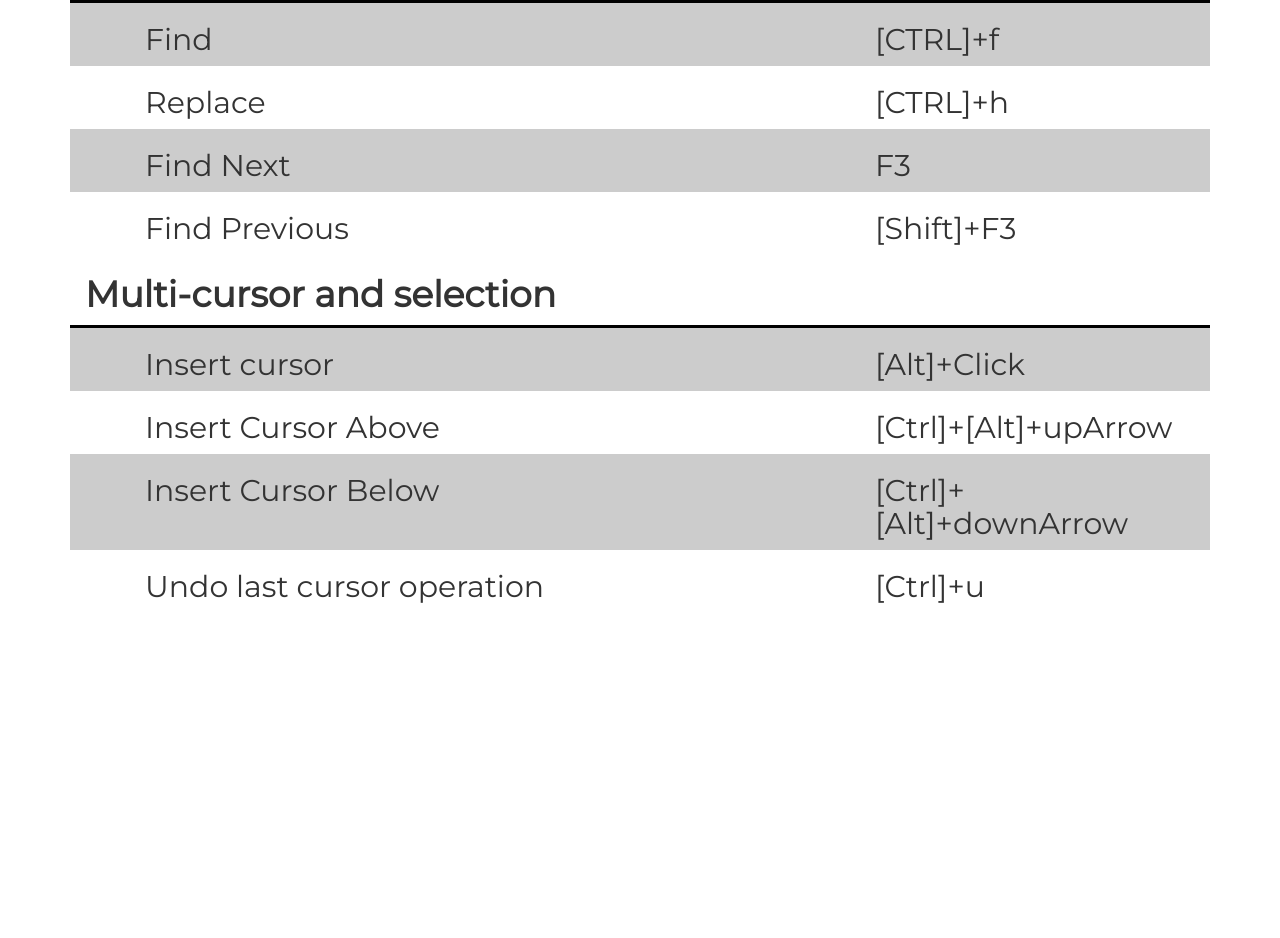
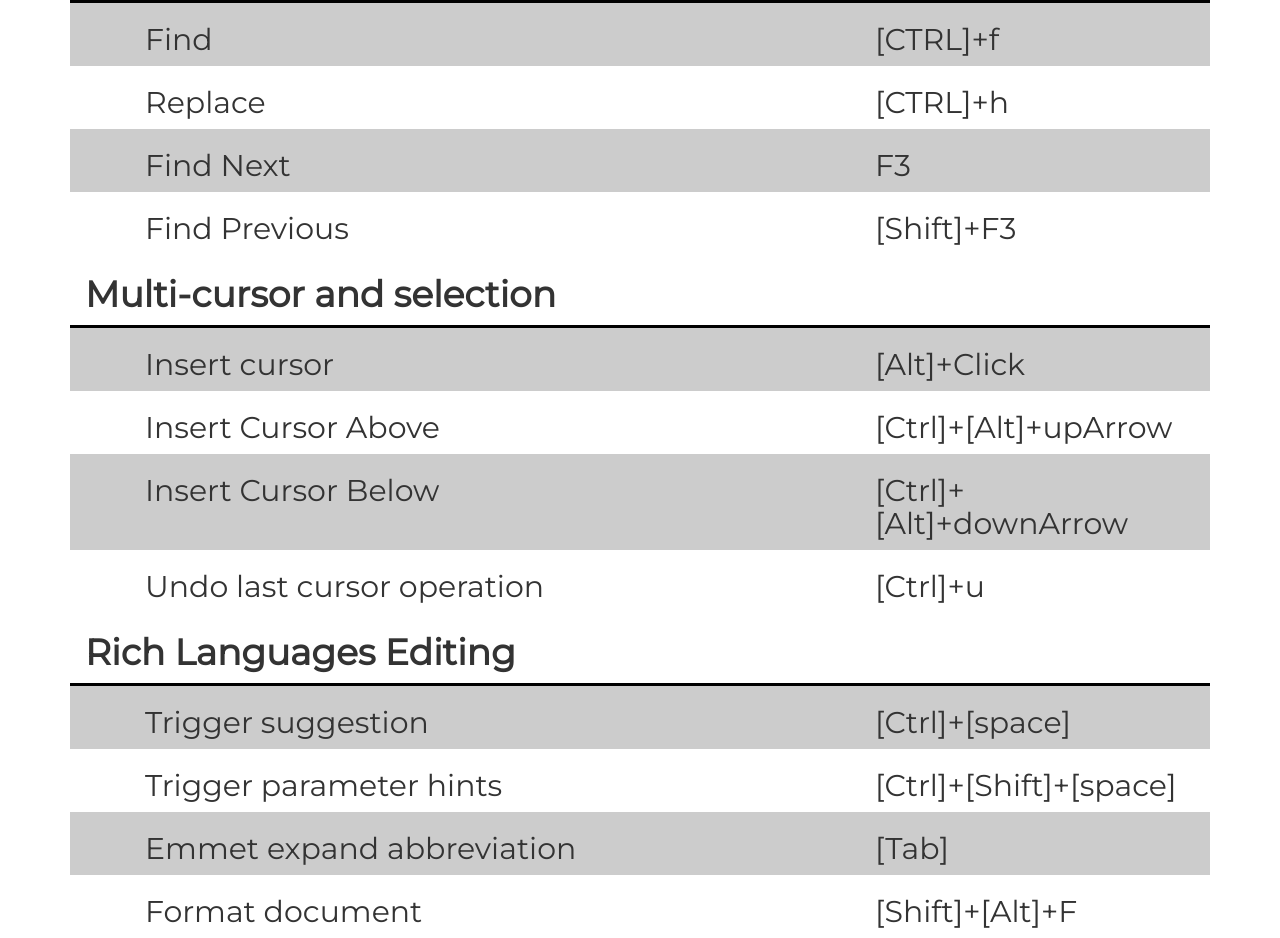
Before and after one commit to jamielacivita/VSC_shortcuts, a plain HTML site: page index.html in a window 1280 px wide. Shown: the part 821-1759 px from the top of the page. Before the commit the page ends 1434 px from the top, so only its background shows below. Drawn offline with nearby package versions, Linux system fonts and the light colour scheme.

Commit message:
added rich languages editing

```diff
--- a/index.html
+++ b/index.html
@@ -280,11 +280,67 @@
 </div>
 <!--End Here-->
 
-<!--Paste Multi Cursor and selection above Here-->
+<div id="container_richLanguagesEditing" class="container richLanguagesEditing">
+    <div class="row bottomBorder">
+        <div class="col-md-12">
+            <h1>Rich Languages Editing</h1>
+        </div>
+    </div>
 
-<!--Paste Here-->
+    <!--Start of a content row-->
+    <div class = "greylight">
+        <div class="row">
+        <div class="col-md-8">
+            <h2>Trigger suggestion</h2>
+        </div>
 
-<!--Paste Here-->
+        <div class="col-md-4">
+            <h2>[Ctrl]+[space]</h2>
+        </div>
+        </div>
+    </div>
+    <!--End of a content row-->
+
+    <!--Start of a content row-->
+    <div class="row">
+        <div class="col-md-8">
+            <h2>Trigger parameter hints</h2>
+        </div>
+
+        <div class="col-md-4">
+            <h2>[Ctrl]+[Shift]+[space]</h2>
+        </div>
+    </div>
+    <!--End of a content row-->
+
+    <!--Start of a content row-->
+    <div class = "greylight">
+    <div class="row">
+
+        <div class="col-md-8">
+            <h2>Emmet expand abbreviation</h2>
+        </div>
+
+        <div class="col-md-4">
+            <h2>[Tab]</h2>
+        </div>
+        </div>
+    </div>
+    <!--End of a content row-->
+
+        <!--Start of a content row-->
+    <div class="row">
+        <div class="col-md-8">
+            <h2>Format document</h2>
+        </div>
+
+        <div class="col-md-4">
+            <h2>[Shift]+[Alt]+F</h2>
+        </div>
+    </div>
+    <!--End of a content row-->
+</div>
+
 
 
 </body>
@@ -305,6 +361,9 @@ searchAndReplaceLink.onclick = showSearchAndReplace;
 var multiCursorAndSelectionLink = document.getElementById("lnk_multiCursorAndSelection");
 multiCursorAndSelectionLink.onclick = showMultiCursorAndSelection;
 
+var richLanguagesEditing = document.getElementById("lnk_richLanguagesEditing");
+richLanguagesEditing.onclick = showRichLanguagesEditing;
+
 function hideSections()
 {
 $("#container_general").hide()
@@ -312,6 +371,7 @@ $("#container_basicEditing").hide()
 $("#container_navigation").hide()
 $("#container_searchAndReplace").hide()
 $("#container_multiCursorAndSelection").hide()
+$("#container_richLanguagesEditing").hide()
 }
 
 function showGeneral()
@@ -348,6 +408,15 @@ function showMultiCursorAndSelection()
     $("#container_multiCursorAndSelection").show();
     return null;
 }
+
+function showRichLanguagesEditing()
+{
+    hideSections();
+    $("#container_richLanguagesEditing").show();
+    return null;
+}
+
+
 </script>
 
 </html>
```
